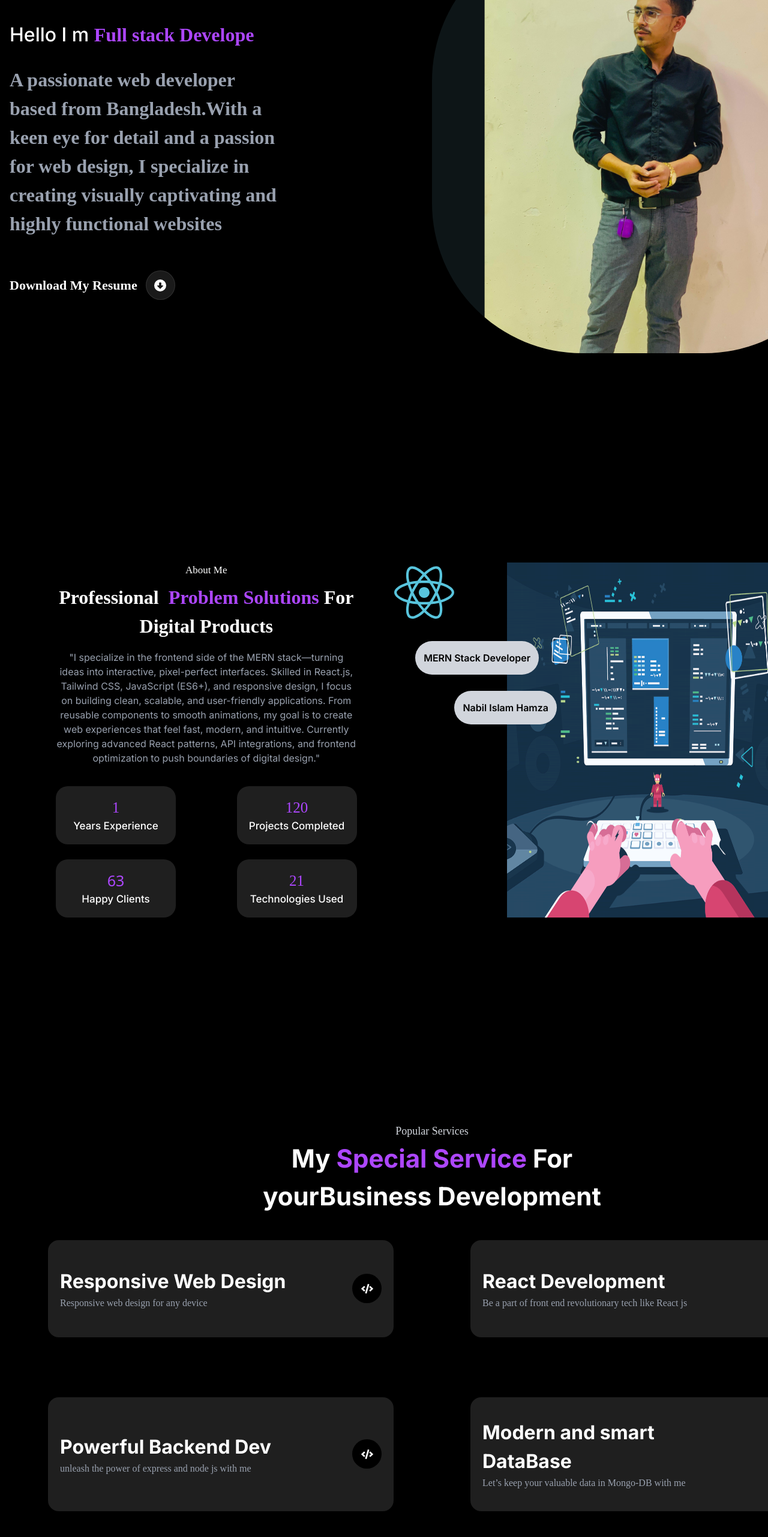
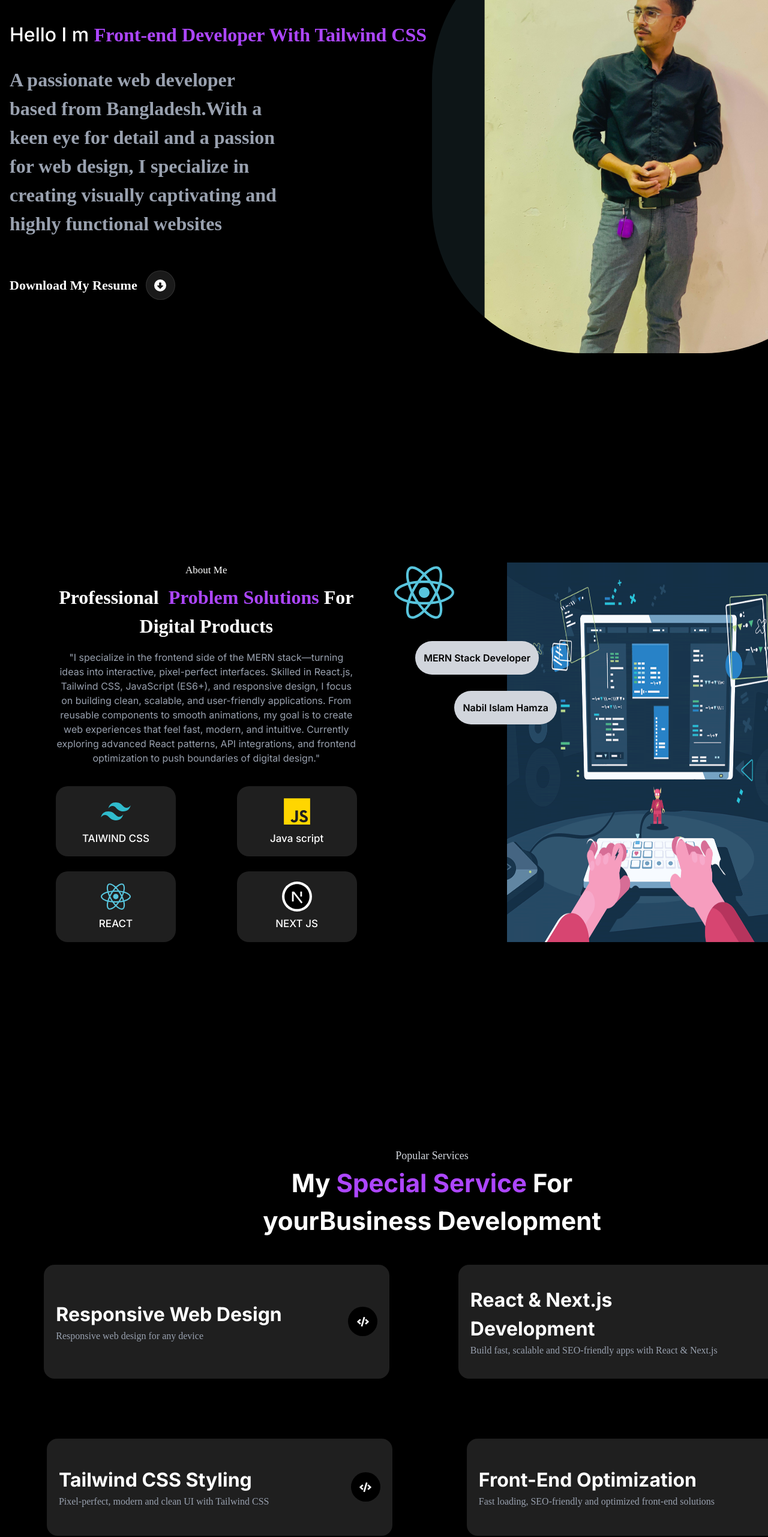
Before and after one commit to nabilislam11/portfolio, a React (Vite) app: page / in a window 1280 px wide. Shown: the part 234-2797 px from the top of the page at 60% size. Built offline with nearby package versions, Linux system fonts and the light colour scheme; a web font is replaced by a local one.

Commit message:
service part something change

```diff
--- a/src/component/about/About.jsx
+++ b/src/component/about/About.jsx
@@ -8,6 +8,8 @@ import code3 from '../../assets/code3.webp'
 import { useInView } from "react-intersection-observer";
 import AOS from 'aos';
 import 'aos/dist/aos.css';
+import { IoLogoJavascript } from 'react-icons/io5';
+import { RiNextjsFill, RiTailwindCssFill } from 'react-icons/ri';
 const About = () => {
      AOS.init();
  const { ref, inView } = useInView({
@@ -25,7 +27,20 @@ const About = () => {
                      "I specialize in the frontend side of the MERN stack—turning ideas into interactive, pixel-perfect interfaces. Skilled in React.js, Tailwind CSS, JavaScript (ES6+), and responsive design, I focus on building clean, scalable, and user-friendly applications. From reusable components to smooth animations, my goal is to create web experiences that feel fast, modern, and intuitive. Currently exploring advanced React patterns, API integrations, and frontend optimization to push boundaries of digital design."
                     </p>
                     {/* top__part */}
-                    <div className="flex md:justify-between  md:flex-row flex-col justify-center items-center  ">
+                     <div className="flex md:justify-between  md:flex-row flex-col justify-center items-center">
+                         <div className="flex flex-col w-[200px] text-center gap-y-2  justify-center  items-center bg-[#1F1F1F] rounded-[20px] py-[17px] px-[15px]">
+                               <RiTailwindCssFill size={50} className='text-[#30BBCC] '/>
+                                <p className='font-secondary font-medium  text-[17px] text-white'>TAIWIND CSS </p>
+                            </div>
+
+                            <div className="flex flex-col w-[200px] text-center  gap-y-2  justify-center  items-center bg-[#1F1F1F] rounded-[20px] py-[17px] px-[15px]  ">
+                               <IoLogoJavascript size={50} className='text-[#FFD600]' />
+                                <p className='font-secondary font-medium text-[17px] text-white'>Java script </p>
+                            </div>
+
+                     </div>
+
+                    {/* <div className="flex md:justify-between  md:flex-row flex-col justify-center items-center  ">
 
                             <div className="flex flex-col w-[200px] text-center  bg-[#1F1F1F] rounded-[20px] py-[17px] px-[15px]">
                                 <h2 className='font-tittle  font-normal text-purple-500  text-[25px]'><CountUp end={1} start={inView ? 0:null}  /></h2>
@@ -38,21 +53,38 @@ const About = () => {
                                 <p className='font-secondary font-medium text-[17px] text-white'>Projects Completed </p>
                             </div>
 
-                    </div>
+
+                    </div> */}
                     {/* bottom__part__ */}
                     <div className="flex md:flex-row md:justify-between md:pt-[25px] flex-col justify-center items-center  ">
                    {/* bottom__right__part */}
+                            <div className="flex flex-col justify-center  items-center gap-y-2  w-[200px] text-center  bg-[#1F1F1F] rounded-[20px] py-[17px] px-[15px]  ">
+                                <FaReact size={50} className='text-[#58c5dd]' />
+                                <p className='font-secondary   font-medium   text-[17px] text-white'>REACT </p>
+                            </div>
+
+                            {/* bottom__left_-part */}
+                            <div className="flex flex-col w-[200px] text-center  gap-y-2  justify-center  items-center bg-[#1F1F1F] rounded-[20px] py-[17px] px-[15px]  ">
+                               <RiNextjsFill size={50} className='bg-white rounded-full' />
+                                <p className='font-secondary   font-medium   text-[17px] text-white'>NEXT JS</p>
+                            </div>
+                    </div>
+
+
+
+                    {/* <div className="flex md:flex-row md:justify-between md:pt-[25px] flex-col justify-center items-center  ">
+                   bottom__right__part
                             <div className="flex flex-col w-[200px] text-center  bg-[#1F1F1F] rounded-[20px] py-[17px] px-[15px]  ">
                                 <h2 className='font-tittlefont-normal text-purple-500 text-[25px]'><CountUp end={63} start={inView ? 0:null} /> </h2>
                                 <p className='font-secondary   font-medium   text-[17px] text-white'>Happy Clients</p>
                             </div>
 
-                            {/* bottom__left_-part */}
+                            bottom__left_-part
                             <div className="flex flex-col w-[200px] text-center  bg-[#1F1F1F] rounded-[20px] py-[17px] px-[15px]  ">
                                 <h2 className='font-tittle font-normal text-purple-500  text-[25px]'><CountUp end={21} start={inView ? 0:null}  /></h2>
                                 <p className='font-secondary   font-medium   text-[17px] text-white'>Technologies Used</p>
                             </div>
-                    </div>
+                    </div> */}
                 </div>
                 <div className="md:w-[10%] mx-auto text-[#58c4dc] "><FaReact size={100} /></div>
                 <div className="md:w-[40%] w-full ">
--- a/src/component/footer/Footer.jsx
+++ b/src/component/footer/Footer.jsx
@@ -5,7 +5,7 @@ import { MdMarkEmailRead } from "react-icons/md";
 import { BiSolidPhoneCall } from "react-icons/bi";
 import { IoLogoGithub } from "react-icons/io5";
 import { FaLinkedin } from "react-icons/fa";
-import { FaFacebook } from "react-icons/fa6";
+import { FaFacebook, FaTwitter, FaXTwitter } from "react-icons/fa6";
 
 const Footer = () => {
     return (
@@ -74,20 +74,24 @@ const Footer = () => {
                             <p className='font-medium font-secondary text-[16px] text-white '>01836060186</p>
                         </div>
                     </div>
-                </div>
-
-            </div>
-            <div className="flex justify-between pt-[37px] pb-[48px] ">
-                <div className=""><p className='font-secondary font-normal text-[18px] text-gray-400 '>Copyright @2025, Nabil All Rights Reserved</p></div>
-                <div className="flex  gap-x-[54px]">
+                             <div className="flex  gap-x-[54px]">
                     <a target='blank' href="https://github.com/nabilislam11"> <IoLogoGithub className='size-6 bg-black text-white' /></a>
                     <FaLinkedin className='size-6 text-[#0a66c2]  bg-white' />
                     <a target='blank' href="https://www.facebook.com/share/1BAD7hkh9k/?mibextid=wwXIfr">
                         <FaFacebook className='size-6 bg-white rounded-full  text-[#0866ff]  ' />
                     </a>
+                    <a target='blank' href="https://x.com/Nabilislam95265">
+                       <FaTwitter className='size-6   text-[#0866ff]  ' />
+                    </a>
 
 
                 </div>
+                </div>
+
+            </div>
+            <div className="flex justify-center pt-[37px] pb-[48px] ">
+                <div className=""><p className='font-secondary font-normal text-[18px] text-gray-400 '>Copyright @2025, Nabil All Rights Reserved</p></div>
+
             </div>
 
         </div>
--- a/src/component/navbar/Navbar.jsx
+++ b/src/component/navbar/Navbar.jsx
@@ -26,9 +26,9 @@ const Navbar = () => {
                     </ul>
                 </ScrollSpy>
                 </div>
-                <div className="  hidden  w-[25%] md:flex flex-row justify-end items-center gap-x-1.5  ">
-                    <p className='font-secondary font-medium text-white text-[20px]'>Let’s Talk</p>
-                    <a className='text-white flex justify-center w-[35px] h-[35px] rounded-full  bg-purple-600 items-center'href=""><TbVectorBezierCircle size={20} /></a>
+                <div className=" group hidden  w-[25%] md:flex flex-row justify-end items-center gap-x-1.5  ">
+                    <p className='font-secondary font-medium py-3 px-4 rounded-2xl text-[20px] flex items-center justify-center transition-all duration-300 group-hover:bg-purple-800  group-hover:text-white bg-white/10 border border-white/10 text-purple-500 '>Contact </p>
+                    {/* <a className='text-white flex justify-center w-[35px] h-[35px] rounded-full  bg-purple-600 items-center'href=""><TbVectorBezierCircle size={20} /></a> */}
                 </div>
                 <div className=" block lg:hidden ">
                     {show?
@@ -41,7 +41,7 @@ const Navbar = () => {
             </div>
                 {
                     show&&(
-                          <div className=" w-[360px] h-[350px]   flex flex-col justify-center items-center  bg-white/10 rounded-[12px]       md:w-[50%]    ">
+                          <div className=" w-[360px] h-[350px]   flex flex-col justify-center items-center  bg-white/10 rounded-[12px] md:w-[50%] ">
                 <ScrollSpy behavior='smooth' activeClass=" bg-gray-600 px-6 py-2 rounded-full  border-2   " >
                         <ul className=' text-white flex flex-col items-center justify-center  space-y-4  '>
                         <li className='font-secondary font-normal text-[17px] bg-white/10 border-2 border-white/10 text-sm shadow-lg rounded-3xl py-[6px] px-[12px]'><NavLink to="/home">Home</NavLink></li>
--- a/src/component/service/Service.jsx
+++ b/src/component/service/Service.jsx
@@ -21,8 +21,8 @@ const Service = () => {
       </div>
            <div data-aos="fade-down-left" data-aos-delay="200" className=" group transition-transform duration-300 flex items-center justify-between bg-[#1F1F1F] rounded-[20px] py-[35px] px-[20px] gap-x-[102px]  border-2  hover:border-2 hover:border-purple-800 " >
         <div className="gap-y-2">
-          <h3 className='font-secondary  font-bold text-[32px] text-white w-[385px]'>React Development</h3>
-          <p className='font-normal font-primary text-gray-400 text-[16px]'>Be a part of front end revolutionary tech like React js</p>
+          <h3 className='font-secondary  font-bold text-[32px] text-white w-[385px]'>React & Next.js Development</h3>
+          <p className='font-normal font-primary text-gray-400 text-[16px]'>Build fast, scalable and SEO-friendly apps with React & Next.js</p>
         </div>
         <div className="w-[49px] h-[49px] bg-black rounded-full flex justify-center items-center text-white  group-hover:bg-purple-800 ">
           <FaCode size={20} />
@@ -31,19 +31,19 @@ const Service = () => {
       </div>
       {/* bottom__part */}
       <div className="flex justify-around   ">
-           <div data-aos="fade-up-right" data-aos-delay="200" className="flex items-center justify-between bg-[#1F1F1F] rounded-[20px] py-[35px] px-[20px] gap-x-[102px] group transition-all   duration-300  border-2  hover:border-2 hover:border-purple-800 " >
+           <div data-aos="fade-up-right" data-aos-delay="200" className="flex items-center justify-between bg-[#1F1F1F] rounded-[20px] py-[45px px-[20px] gap-x-[102px] group transition-all   duration-300  border-2  hover:border-2 hover:border-purple-800 " >
         <div className="gap-y-2">
-          <h3 className='font-secondary  font-bold text-[32px] text-white w-[385px]'>Powerful Backend Dev</h3>
-          <p className='font-normal font-primary text-gray-400 text-[16px]'>unleash the power of express and node js with me</p>
+          <h3 className='font-secondary  font-bold text-[32px] text-white w-[385px]'>Tailwind CSS Styling</h3>
+          <p className='font-normal font-primary text-gray-400 text-[16px]'>Pixel-perfect, modern and clean UI with Tailwind CSS</p>
         </div>
         <div className="w-[49px] h-[49px] bg-black rounded-full flex justify-center items-center text-white  group-hover:bg-purple-800">
           <FaCode size={20} />
         </div>
       </div>
-           <div data-aos="fade-up-left" data-aos-delay="200" className="flex items-center justify-between bg-[#1F1F1F] rounded-[20px] py-[35px] px-[20px] gap-x-[102px] group  transition-all   duration-300  border-2  hover:border-2 hover:border-purple-800 " >
+           <div data-aos="fade-up-left" data-aos-delay="200" className="flex items-center justify-between bg-[#1F1F1F] rounded-[20px] py-[45px] px-[20px] gap-x-[102px] group  transition-all   duration-300  border-2  hover:border-2 hover:border-purple-800 " >
         <div className="gap-y-2">
-          <h3 className='font-secondary  font-bold text-[32px] w-[385px] text-white l '>Modern and smart DataBase</h3>
-          <p className='font-normal font-primary text-gray-400 text-[16px]'>Let’s keep your valuable data in Mongo-DB with me</p>
+          <h3 className='font-secondary  font-bold text-[32px] w-[385px] text-white l '>Front-End Optimization</h3>
+          <p className='font-normal font-primary text-gray-400 text-[16px]'>Fast loading, SEO-friendly and optimized front-end solutions</p>
         </div>
         <div className="w-[49px] h-[49px] bg-black rounded-full flex justify-center items-center text-white  transition-all   duration-300 group-hover:bg-purple-800">
           <FaCode size={20} />
--- a/src/pages/Home.jsx
+++ b/src/pages/Home.jsx
@@ -28,9 +28,10 @@ const Home = () => {
                   Hello I m{' '}
                   <TypeAnimation
                     sequence={[
-                      'MERN Stack Developer', 1000,
-                      'Full stack Developer', 1000,
-                      'Problem Solver', 1000,
+                      'Front-end Developer With JavaScript', 1000,
+                      'Front-end Developer With Tailwind CSS', 1000,
+                      'Front-end Developer With REACT ', 1000,
+                      'Front-end Developer With NEXT JS ', 1000,
                     ]}
                     wrapper="span"
                     className='font-primary  font-bold text-[22px]  md:text-[32px] text-purple-500 '
```
